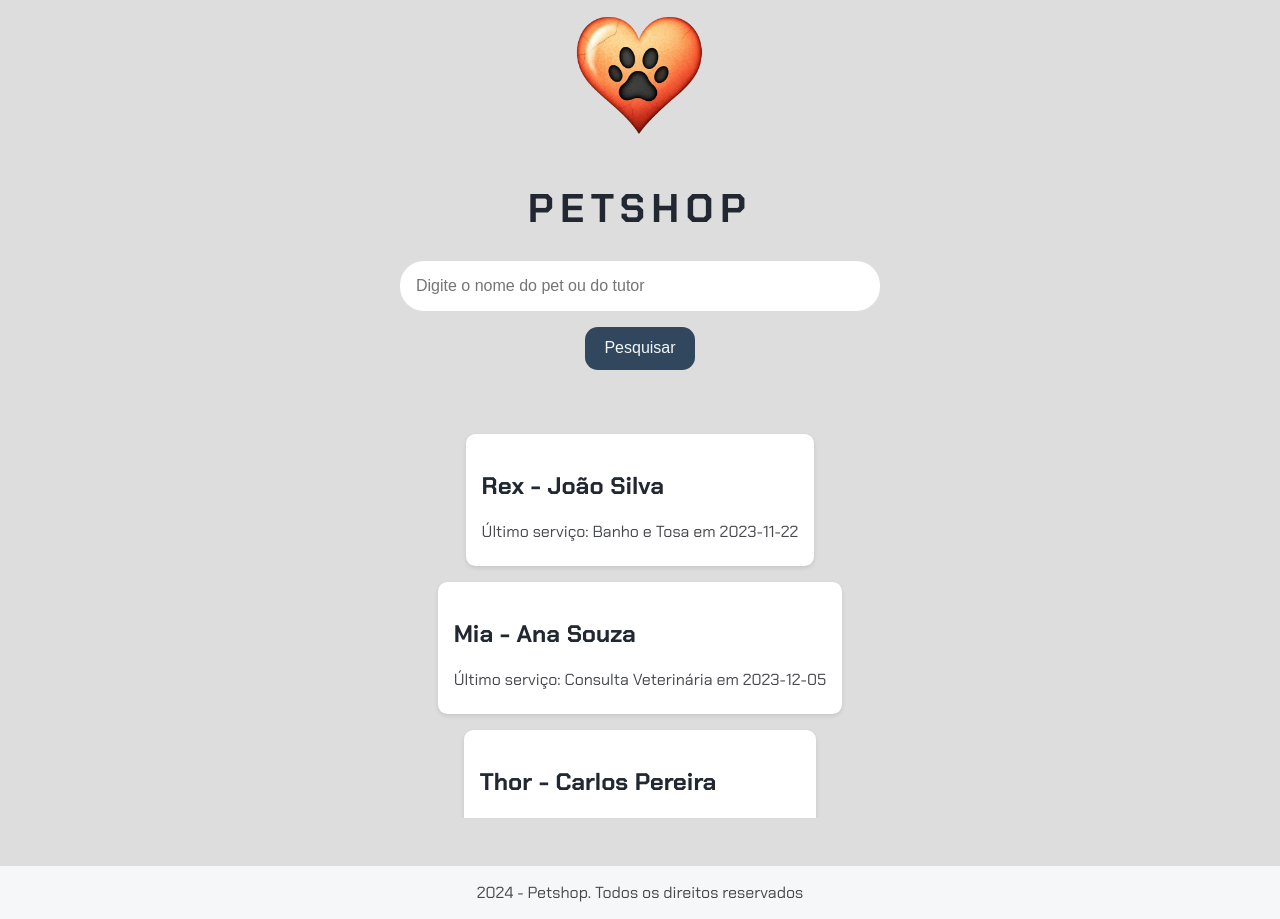
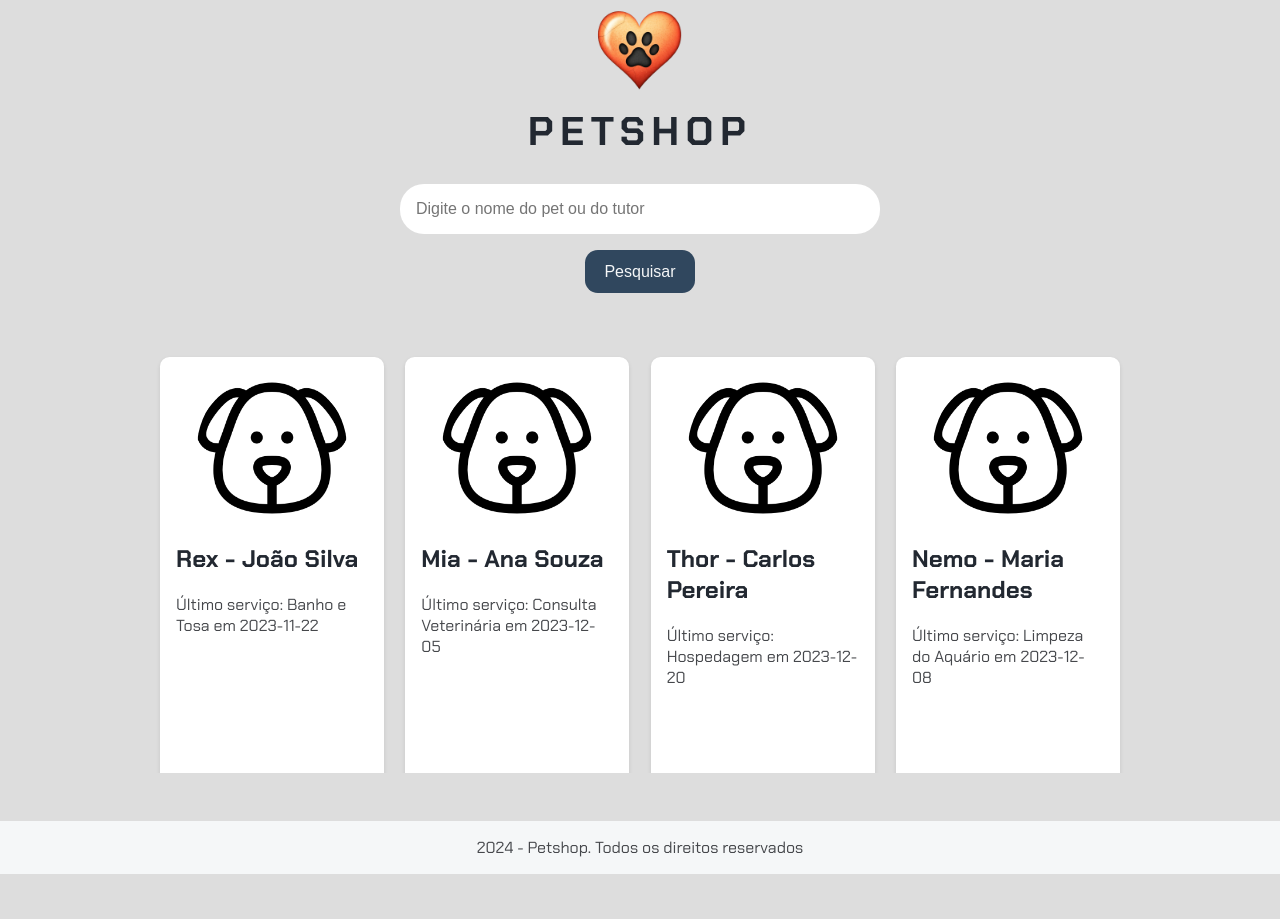
Before and after one commit to Hudstoc/projeto-petshop-js, a plain HTML site: page index.html in a window 1280 px wide. Both pictures are taken after a click on the button "Pesquisar". After the commit the page ends 874 px from the top, so only its background shows below. Drawn offline with Linux system fonts and the light colour scheme.

Commit message:
Adicionei foto do pet e mais alguns ajustes css

```diff
--- a/app.js
+++ b/app.js
@@ -68,6 +68,7 @@ function pesquisar() {
             </dialog>
 
             <div class="item-resultado" onclick="abrirModal('modal-${dado.pet.nome}')">
+                <img class="foto" src="${dado.pet.foto}">
                 <h2>${dado.pet.nome} - ${dado.tutor.nome}</h2>
                 <p class="descricao-meta">
                     ${ultimoServico ? `Último serviço: ${ultimoServico.tipo} em ${ultimoServico.data}` : "Nenhum serviço registrado"}
--- a/dados.js
+++ b/dados.js
@@ -4,7 +4,8 @@ let dadosPetshop = [
             nome: "Rex",
             raca: "Labrador",
             cor: "Dourado",
-            tamanho: "Grande"
+            tamanho: "Grande",
+            foto: "foto.png"
         },
         tutor: {
             nome: "João Silva",
@@ -33,7 +34,8 @@ let dadosPetshop = [
             nome: "Mia",
             raca: "Persa",
             cor: "Branco",
-            tamanho: "Médio"
+            tamanho: "Médio",
+            foto: "foto.png"
         },
         tutor: {
             nome: "Ana Souza",
@@ -62,7 +64,8 @@ let dadosPetshop = [
             nome: "Thor",
             raca: "Vira-lata",
             cor: "Preto e Branco",
-            tamanho: "Grande"
+            tamanho: "Grande",
+            foto: "foto.png"
         },
         tutor: {
             nome: "Carlos Pereira",
@@ -97,7 +100,32 @@ let dadosPetshop = [
             nome: "Nemo",
             raca: "Palhaço",
             cor: "Laranja e Branco",
-            tamanho: "Pequeno"
+            tamanho: "Pequeno",
+            foto: "foto.png"
+        },
+        tutor: {
+            nome: "Maria Fernandes",
+            telefone: "(41) 87654-3210",
+            endereco: "Rua dos Corais, nº 50"
+        },
+        servicos: [
+            {
+                tipo: "Limpeza do Aquário",
+                valor: 80.00,
+                formapagamento: "Pix",
+                data: "2023-12-08"
+            }
+        ],
+        clubinho: false,
+        observacoes: "Alimentar com ração específica para peixes marinhos."
+    },
+    {
+        pet: {
+            nome: "Nemo",
+            raca: "Palhaço",
+            cor: "Laranja e Branco",
+            tamanho: "Pequeno",
+            foto: "foto.png"
         },
         tutor: {
             nome: "Maria Fernandes",
--- a/style.css
+++ b/style.css
@@ -24,6 +24,7 @@ h1 {
     color: #222831; /* Cor do texto */
     text-align: center; /* Alinha o texto ao centro */
     letter-spacing: 0.4rem; /* Espaçamento entre letras */
+    margin-top: 0; /* Espaçamento superior reduzido para colar na logo */
 }
 
 /* Estiliza as seções da página */
@@ -59,22 +60,30 @@ section button {
 
 /* Ajuste de tamanho da logo do site */
 .logo{
-    width: 150px;
+    width: 100px;
     margin: 0 auto;
 }
 
 /* Estiliza a caixa de resultados da pesquisa */
 .resultados-pesquisa {
     width: 60rem; /* Largura máxima da caixa de resultados */
-    height: 46vh; /* Altura máxima da caixa de resultados */
+    height: 50vh; /* Altura máxima da caixa de resultados */
     overflow-y: auto; /* Adiciona rolagem vertical se necessário */
     margin-top: 1rem; /* Espaçamento acima da caixa de resultados */
     padding: 1rem; /* Espaçamento interno */
     border-radius: 0.6rem; /* Borda arredondada */
+    display: flex;
+    flex-direction: row;
+    flex-wrap: wrap;
+    justify-content: space-between;
+    align-items: center;
 }
 
 /* Estiliza cada item de resultado */
 .item-resultado {
+    cursor: pointer;
+    width: 20%;
+    height: inherit;
     background: #FFFFFF; /* Cor de fundo dos itens */
     border-radius: 0.6rem; /* Borda arredondada */
     padding: 1rem; /* Espaçamento interno */
@@ -152,3 +161,13 @@ dialog {
     box-shadow: 0 0 1em rgba(0, 0, 0, 0.3);
     width: 50vw;
 }
+
+.foto{
+    width: 150px;
+    height: 150px;
+    border-radius: 50%;
+    display: block;
+    margin-left: auto;
+    margin-right: auto;
+
+}
```
Also changed, not shown: foto.png (added).
